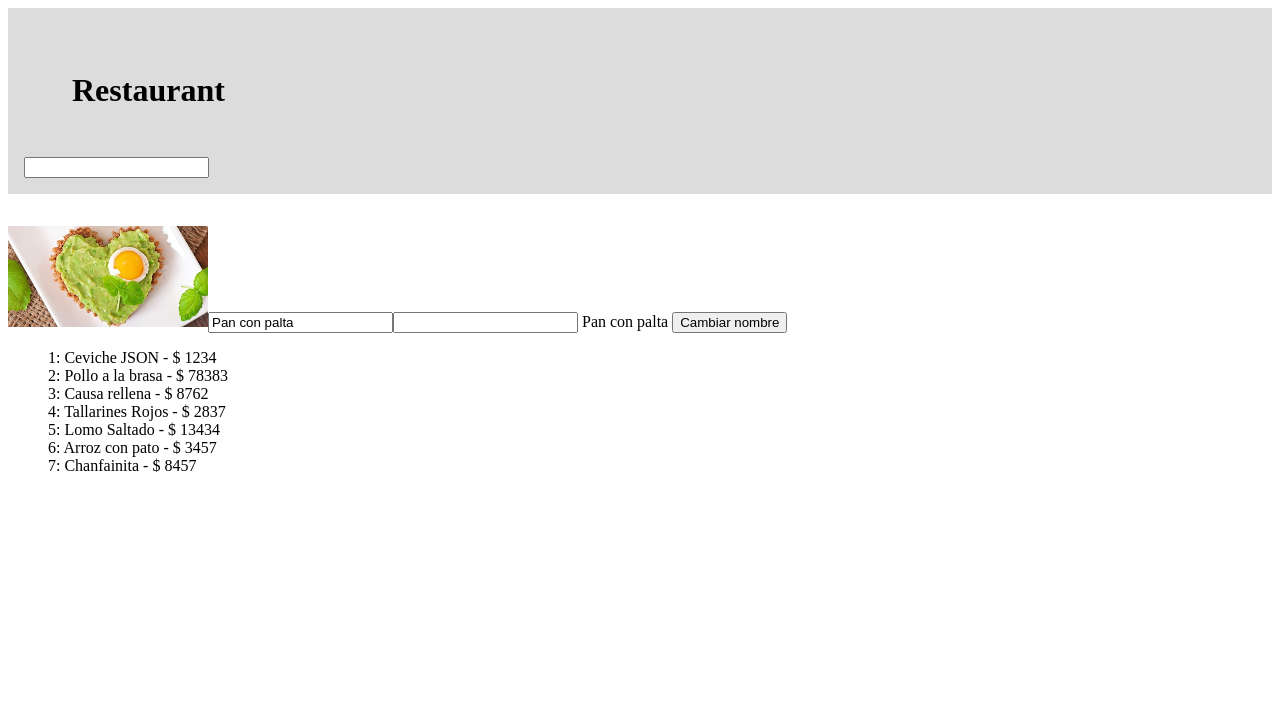
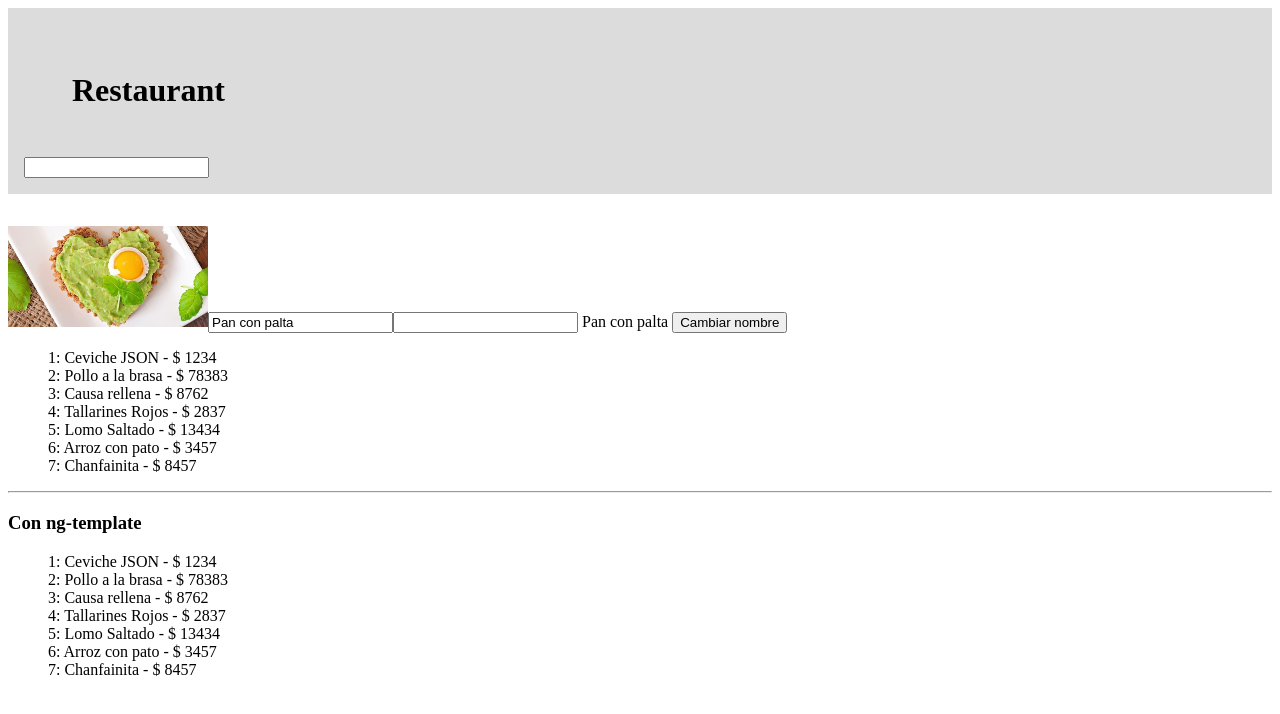
Before and after one commit to yacafx/area-51-c3-restaurant, an Angular app: page / in a window 1280 px wide. Shown: the top 714 px of the page. Built offline with nearby package versions, Linux system fonts and the light colour scheme.

Commit message:
feat(session-3): use ngFor in a template

```diff
--- a/src/app/menu/menu.component.html
+++ b/src/app/menu/menu.component.html
@@ -6,4 +6,11 @@
       </li>
     </ul>
   </div>
+  <hr />
+  <h3>Con ng-template</h3>
+  <ul>
+    <ng-template ngFor let-dish let-i="index" [ngForOf]="dishes">
+      <li>{{ i + 1 }}: {{ dish.name }} - $ {{ dish.price }}</li>
+    </ng-template>
+  </ul>
 </div>
```
